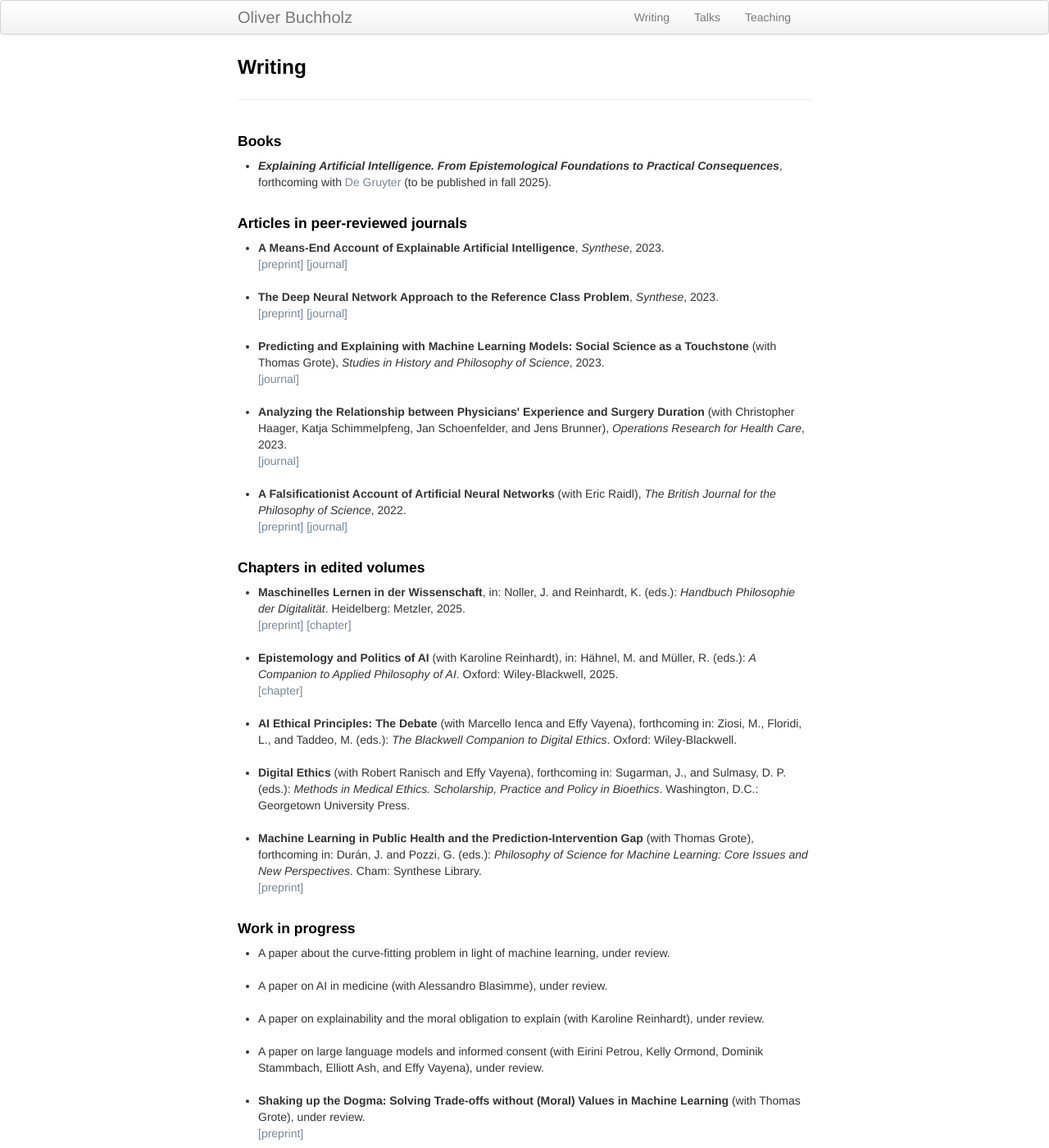
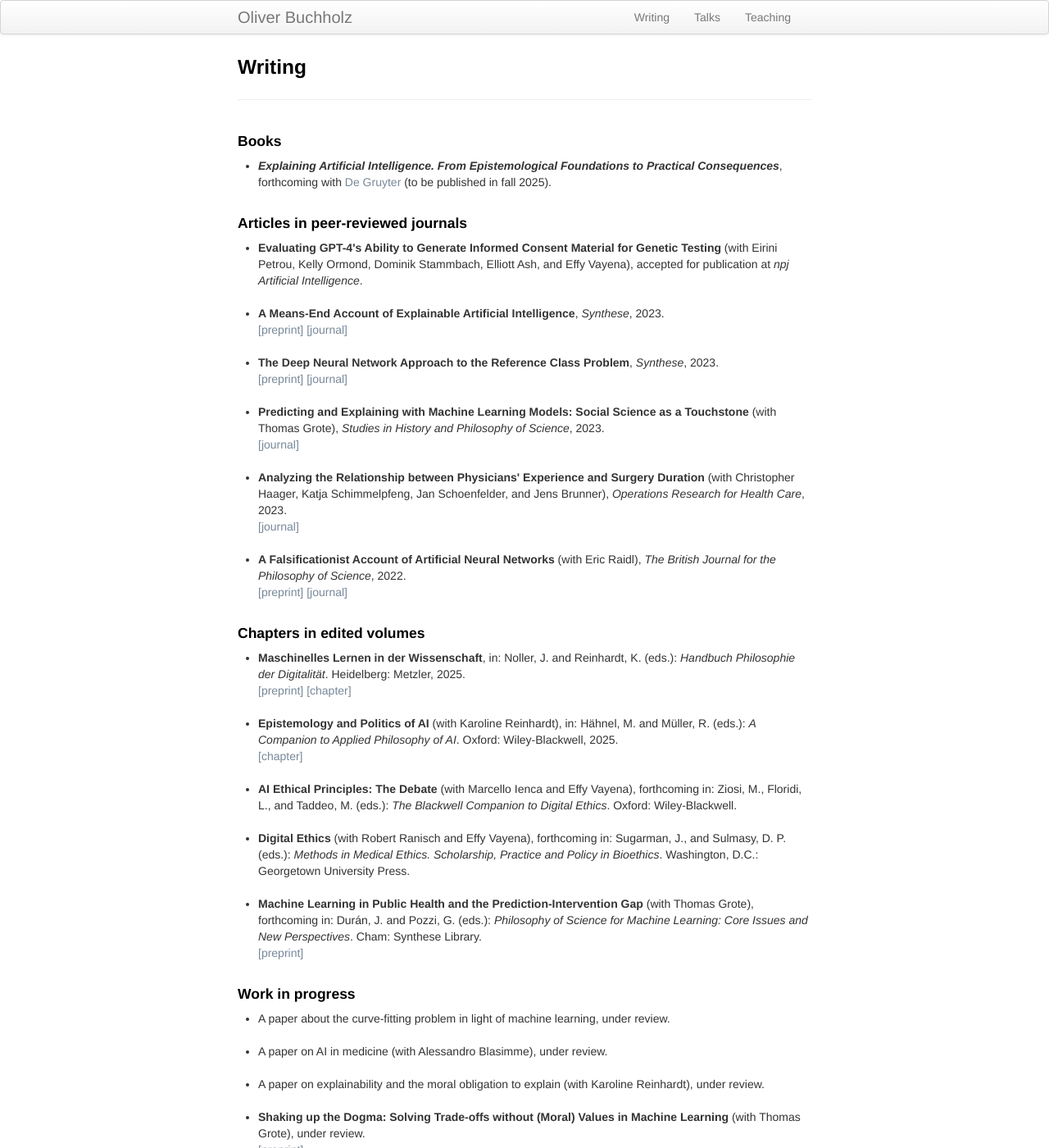
Before and after one commit to oliverbuchholz/oliverbuchholz.github.io, a Jekyll site: the page built from pages/writing.md, in a window 1280 px wide and 1400 px high. Shown: the whole window at 82% size. Built offline with Jekyll 4.4.1, drawn with Linux system fonts in a browser that asks for light colours.

Commit message:
Update writing.md

```diff
--- a/pages/writing.md
+++ b/pages/writing.md
@@ -14,6 +14,9 @@ description: Oliver Buchholz | Writing
 <h4>Articles in peer-reviewed journals</h4>
 
 <ul>
+<li><b>Evaluating GPT-4's Ability to Generate Informed Consent Material for Genetic Testing</b> (with Eirini Petrou, Kelly Ormond, Dominik Stammbach, Elliott Ash, and Effy Vayena), accepted for publication at <i>npj Artificial Intelligence</i>.<br><br>
+</li>
+
 <li><b>A Means-End Account of Explainable Artificial Intelligence</b>, <i>Synthese</i>, 2023.<br><a href= "https://arxiv.org/abs/2208.04638" target= "_blank">[preprint]</a> <a href= "https://doi.org/10.1007/s11229-023-04260-w" target= "_blank">[journal]</a><br><br>
 </li>
 
@@ -67,9 +70,6 @@ Reinhardt, K. (eds.): <i>Handbuch Philosophie der Digitalit&auml;t</i>. Heidelbe
 <li>A paper on explainability and the moral obligation to explain (with Karoline Reinhardt), under review.<br><br>
 </li>
 
-<li>A paper on large language models and informed consent (with Eirini Petrou, Kelly Ormond, Dominik Stammbach, Elliott Ash, and Effy Vayena), under review.<br><br>
-</li>
-
 <li><b>Shaking up the Dogma: Solving Trade-offs without (Moral) Values in Machine Learning</b> (with Thomas Grote), under review.<br><a href= "https://philsci-archive.pitt.edu/24530/" target= "_blank">[preprint]</a><br><br>
 </li>
 </ul>
```
